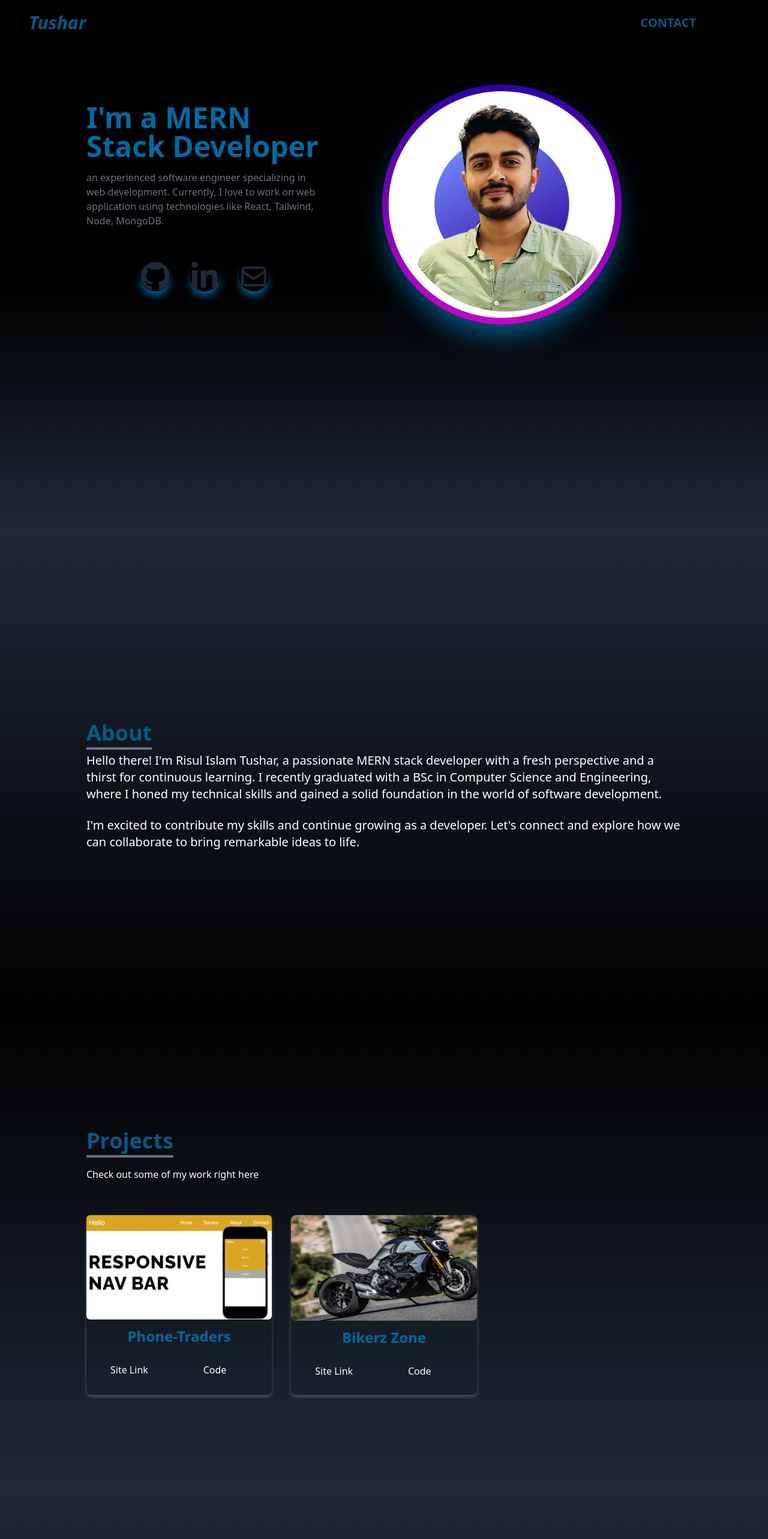
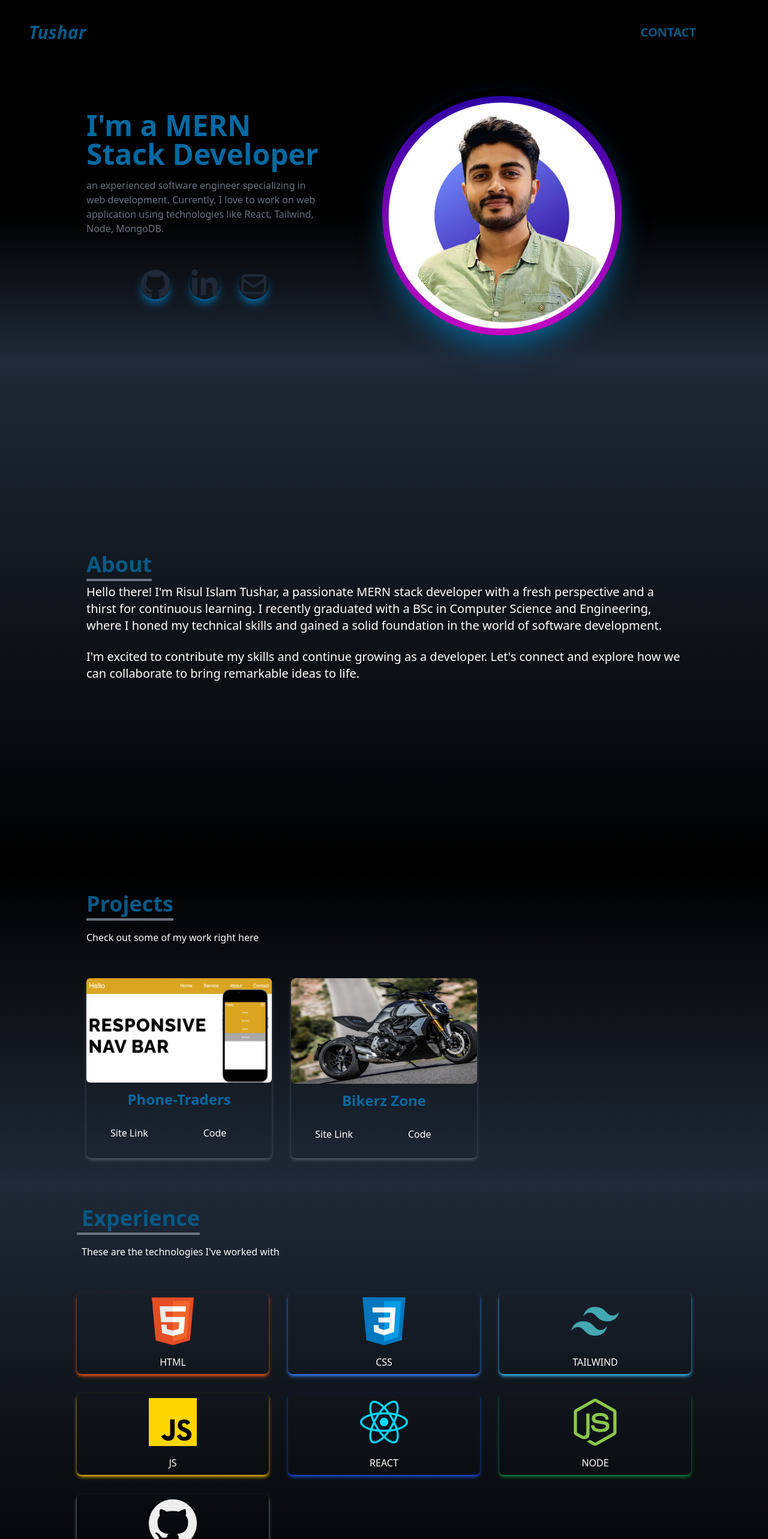
Before and after one commit to Risul-Islam-Tushar/Portfolio, a React (Vite) app: page / in a window 1280 px wide. Shown: the top 2566 px of the page at 60% size. Built offline with nearby package versions, Linux system fonts and the light colour scheme.

Commit message:
padding modefied

```diff
--- a/src/App.jsx
+++ b/src/App.jsx
@@ -9,9 +9,13 @@ function App() {
   return (
     <div>
       <NavBar></NavBar>
+
       <Home></Home>
+
       <About></About>
+
       <Projects></Projects>
+
       <Experiances></Experiances>
     </div>
   );
--- a/src/Components/About.jsx
+++ b/src/Components/About.jsx
@@ -3,9 +3,9 @@ const About = () => {
   return (
     <div
       name="about"
-      className="w-full bg-gradient-to-b from-gray-800 to-black text-white "
+      className="w-full bg-gradient-to-b from-gray-800 to-black text-white py-6"
     >
-      <div className="max-w-screen-lg h-screen px-4 pt-10 mx-auto flex flex-col justify-center w-full ">
+      <div className="max-w-screen-lg h-screen px-4  mx-auto flex flex-col justify-center w-full ">
         <div className="py-3">
           <p className="text-4xl font-bold inline border-b-4 border-gray-500 text-sky-800 ">
             About
--- a/src/Components/Experiances.jsx
+++ b/src/Components/Experiances.jsx
@@ -10,13 +10,15 @@ import github from "../assets/github.png";
 
 const Experiances = () => {
   return (
-    <div className="bg-gradient-to-b from-gray-800 to-black w-full  ">
-      <div className="max-w-screen-lg mx-auto flex flex-col justify-center w-full h-full pt-40 text-white">
+    <div className="bg-gradient-to-b from-gray-800 to-black w-full py-10 ">
+      <div className="max-w-screen-lg mx-auto flex flex-col justify-center w-full h-full  text-white">
         <div>
-          <p className="text-4xl font-bold border-b-4 text-sky-800 border-gray-500 p-2 inline">
+          <p className="text-4xl font-bold inline border-b-4 text-sky-800 border-gray-500 ps-2">
             Experience
           </p>
-          <p className="py-6">These are the technologies I've worked with</p>
+          <p className="py-6 px-2">
+            These are the technologies I've worked with
+          </p>
         </div>
 
         <div className="w-full grid grid-cols-2 sm:grid-cols-3 gap-8 text-center py-8 px-12 sm:px-0">
--- a/src/Components/Home.jsx
+++ b/src/Components/Home.jsx
@@ -9,10 +9,10 @@ const Home = () => {
   return (
     <div
       name="home"
-      className="h-screen w-full bg-gradient-to-b from-black via-black to-gray-800"
+      className=" w-full bg-gradient-to-b from-black via-black to-gray-800 py-10"
     >
-      <div className="max-w-screen-lg mx-auto flex flex-col items-center justify-center px-4 md:flex-row pt-14">
-        <div className="flex flex-col justify-center h-full py-8  ">
+      <div className="max-w-screen-lg mx-auto flex flex-col items-center justify-center px-4 md:flex-row ">
+        <div className="flex flex-col justify-center h-full  ">
           <h2 className="text-4xl sm:text-5xl  font-bold text-sky-700">
             I'm a MERN Stack Developer
           </h2>
@@ -49,7 +49,7 @@ const Home = () => {
         <div>
           <img
             alt="my profile"
-            className=" rounded-full mx-auto w-2/3 h-3/3  shadow-2xl shadow-sky-700 hover:scale-110  duration-150"
+            className="pt-3 rounded-full mx-auto w-2/3 h-3/3 shadow-2xl shadow-sky-700 hover:scale-110 duration-150"
             src={profile}
           />
         </div>
--- a/src/Components/Projects.jsx
+++ b/src/Components/Projects.jsx
@@ -4,9 +4,9 @@ const Projects = () => {
   return (
     <div
       name="Projects"
-      className="bg-gradient-to-b from-black to-gray-800 w-full text-white h-screen pt-10 "
+      className="bg-gradient-to-b from-black to-gray-800 w-full text-white py-6"
     >
-      <div className="max-w-screen-lg p-4 mx-auto flex flex-col justify-center w-full h-full">
+      <div className="max-w-screen-lg p-4 mx-auto flex flex-col justify-center w-full   ">
         <div className="pb-8">
           <p className="text-4xl font-bold inline border-b-4 text-sky-800 border-gray-500">
             Projects
--- a/src/Components/navBar.jsx
+++ b/src/Components/navBar.jsx
@@ -1,6 +1,6 @@
 const NavBar = () => {
   return (
-    <div className="navbar  bg-black text-white  flex justify-between  w-full pb-4 ">
+    <div className="navbar  bg-black text-white  flex justify-between  w-full py-6 ">
       <div className="navbar-start">
         <div className="dropdown">
           <label tabIndex={0} className="btn btn-ghost lg:hidden">
```
